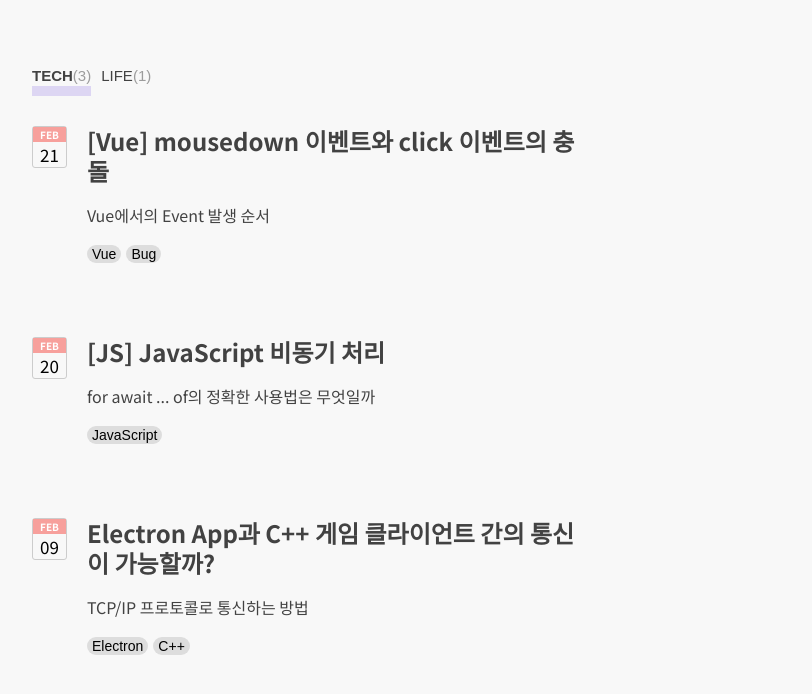
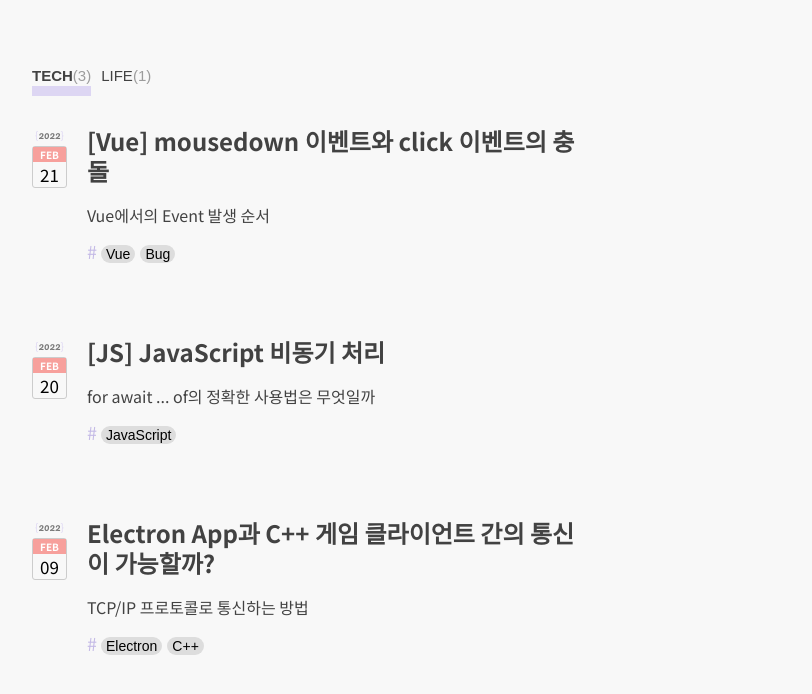
Before and after one commit to yenny-heo/yennylog, a Gatsby site: page / in a window 1280 px wide. Shown: the part 140-834 px from the top of the page, 128-940 px from the left. Built offline with nearby package versions, Linux system fonts and the light colour scheme; Gatsby itself is replaced by a stand-in of ours.

Commit message:
ENH: Tags 분자단위 컴포넌트로 뺌, 스타일 변경

```diff
--- a/src/components/Atoms/DateCalendar/DateCalendar.styled.js
+++ b/src/components/Atoms/DateCalendar/DateCalendar.styled.js
@@ -1,6 +1,10 @@
 import styled from "styled-components";
 
 const Container = styled.div`
+  text-align: center;
+`;
+
+const Calendar = styled.div`
   display: inline-block;
   width: 33px;
   height: 40px;
@@ -27,10 +31,23 @@ const Date = styled.div`
   color: #000;
 `;
 
+const Year = styled.div`
+  font-size: 10px;
+  line-height: 14px;
+  margin: 2px 0 4px 0;
+  color: #ddd6f3;
+  span {
+    font-family: "pacifico";
+    color: #777777;
+  }
+`;
+
 const Styled = {
   Container,
+  Calendar,
   Month,
   Date,
+  Year,
 };
 
 export default Styled;
--- a/src/components/Atoms/DateCalendar/index.js
+++ b/src/components/Atoms/DateCalendar/index.js
@@ -5,8 +5,13 @@ const DateCalendar = ({ ddmmmyyyy }) => {
   const [dd, mmm, yyyy] = ddmmmyyyy.split(" ");
   return (
     <Styled.Container>
-      <Styled.Month>{mmm.toUpperCase()}</Styled.Month>
-      <Styled.Date>{dd}</Styled.Date>
+      <Styled.Year>
+        &#123;<span>{yyyy}</span>&#125;
+      </Styled.Year>
+      <Styled.Calendar>
+        <Styled.Month>{mmm.toUpperCase()}</Styled.Month>
+        <Styled.Date>{dd}</Styled.Date>
+      </Styled.Calendar>
     </Styled.Container>
   );
 };
--- /dev/null
+++ b/src/components/molecules/Tags/Tags.styled.js
@@ -0,0 +1,12 @@
+import styled from "styled-components";
+
+const HashTag = styled.span`
+  color: #c4bae6;
+  padding: 0 4px 0 0;
+`;
+
+const Styled = {
+  HashTag,
+};
+
+export default Styled;
--- /dev/null
+++ b/src/components/molecules/Tags/index.js
@@ -0,0 +1,14 @@
+import React from "react";
+import { Tag } from "@/components";
+import Styled from "./Tags.styled";
+const Tags = ({ tags }) => {
+  return (
+    <div>
+      <Styled.HashTag>#</Styled.HashTag>
+      {tags.map(tag => (
+        <Tag key={tag}>{tag}</Tag>
+      ))}
+    </div>
+  );
+};
+export default Tags;
--- a/src/components/molecules/index.js
+++ b/src/components/molecules/index.js
@@ -1,3 +1,3 @@
-export { default as PostCard } from "./PostCard";
 export { default as Profile } from "./Profile";
 export { default as Tabs } from "./Tabs";
+export { default as Tags } from "./Tags";
--- a/src/components/molecules/PostCard/PostCard.styled.js
+++ b/src/components/organisms/PostCard/PostCard.styled.js
@@ -6,6 +6,7 @@ const Container = styled.div`
 `;
 
 const Post = styled.div`
+  width: 100%;
   padding-left: 20px;
 `;
 
--- a/src/components/molecules/PostCard/index.js
+++ b/src/components/organisms/PostCard/index.js
@@ -1,6 +1,6 @@
 import React from "react";
 import Styled from "./PostCard.styled";
-import { DateCalendar, Tag } from "@/components";
+import { DateCalendar, Tags } from "@/components";
 import { Link } from "gatsby";
 
 const PostCard = ({ node }) => {
@@ -13,9 +13,7 @@ const PostCard = ({ node }) => {
           <Styled.PostTitle>{title}</Styled.PostTitle>
           <Styled.PostDescription>{description}</Styled.PostDescription>
         </Link>
-        {tags.map(tag => (
-          <Tag key={tag}>{tag}</Tag>
-        ))}
+        <Tags tags={tags} />
       </Styled.Post>
     </Styled.Container>
   );
--- a/src/components/organisms/PostContent/index.js
+++ b/src/components/organisms/PostContent/index.js
@@ -1,6 +1,6 @@
 import React from "react";
 import Styled from "./PostContent.styled";
-import { Tag } from "@/components";
+import { Tags } from "@/components";
 import { Disqus } from "gatsby-plugin-disqus";
 
 const PostContent = ({ path, title, tags, date, html }) => {
@@ -9,11 +9,7 @@ const PostContent = ({ path, title, tags, date, html }) => {
       <Styled.Title>{title}</Styled.Title>
       <Styled.Desc>
         <Styled.Date>{date}</Styled.Date>
-        <div>
-          {tags.map(tag => (
-            <Tag key={tag}>{tag}</Tag>
-          ))}
-        </div>
+        <Tags tags={tags} />
       </Styled.Desc>
       <Styled.Content
         id={"post-content"}
--- a/src/components/organisms/index.js
+++ b/src/components/organisms/index.js
@@ -1 +1,2 @@
+export { default as PostCard } from "./PostCard";
 export { default as PostContent } from "./PostContent";
```
Also changed, not shown: src/pages/404.js (+5 -2 lines), src/pages/page-2.js (deleted, +0 -16 lines), src/styledComponents/404.styled.js (added, +20 -0 lines).
